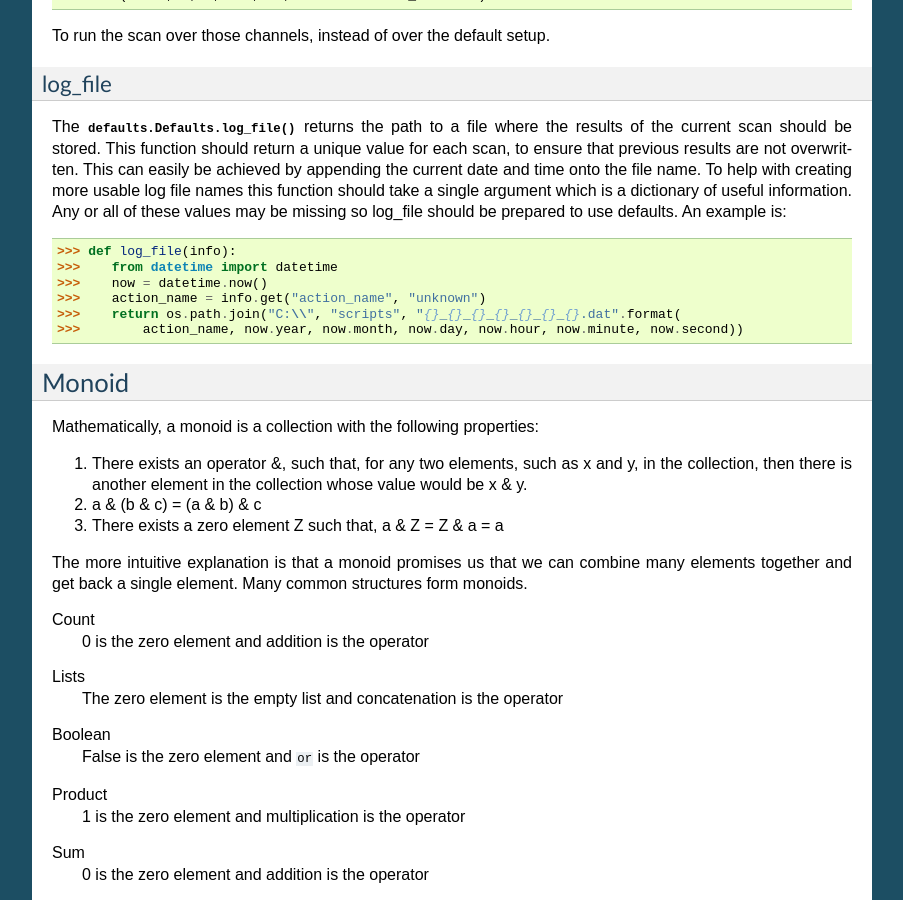
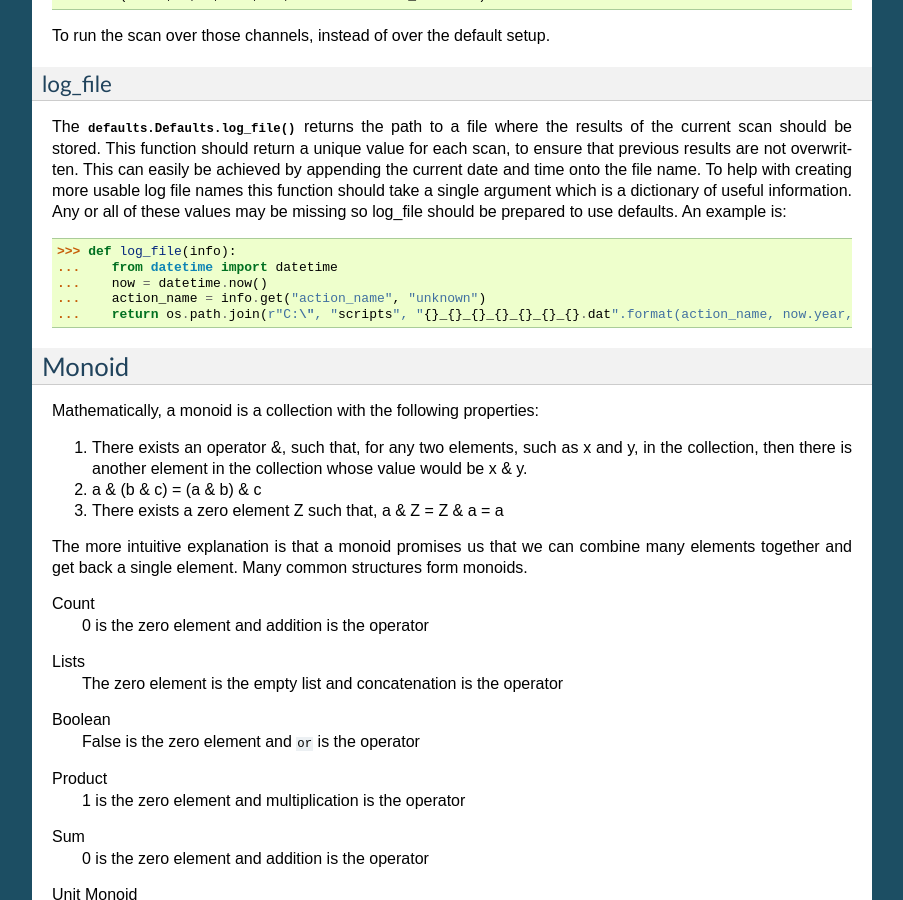
Before and after one commit to ISISNeutronMuon/InstrumentScripts, a Sphinx documentation site: the page built from doc/source/scans/instrument.rst, in a window 1280 px wide and 900 px high, scrolled down 1084 px. Shown: the whole window, without its empty margins (198-1101 px from the left). Built offline with Sphinx 7.4.7, drawn with Linux system fonts in a browser that asks for light colours.

Commit message:
Update docs

```diff
--- a/doc/source/scans/instrument.rst
+++ b/doc/source/scans/instrument.rst
@@ -96,11 +96,10 @@
 values may be missing so log_file should be prepared to use defaults. An example is:
 
     >>> def log_file(info):
-    >>>    from datetime import datetime
-    >>>    now = datetime.now()
-    >>>    action_name = info.get("action_name", "unknown")
-    >>>    return os.path.join("C:\\", "scripts", "{}_{}_{}_{}_{}_{}_{}.dat".format(
-    >>>        action_name, now.year, now.month, now.day, now.hour, now.minute, now.second))
+    ...    from datetime import datetime
+    ...    now = datetime.now()
+    ...    action_name = info.get("action_name", "unknown")
+    ...    return os.path.join(r"C:\", "scripts", "{}_{}_{}_{}_{}_{}_{}.dat".format(action_name, now.year, now.month, now.day, now.hour, now.minute, now.second))
 
 Monoid
 ======
```
Also changed, not shown: doc/source/scans/replay.png, doc/source/scans/replay2.png.
